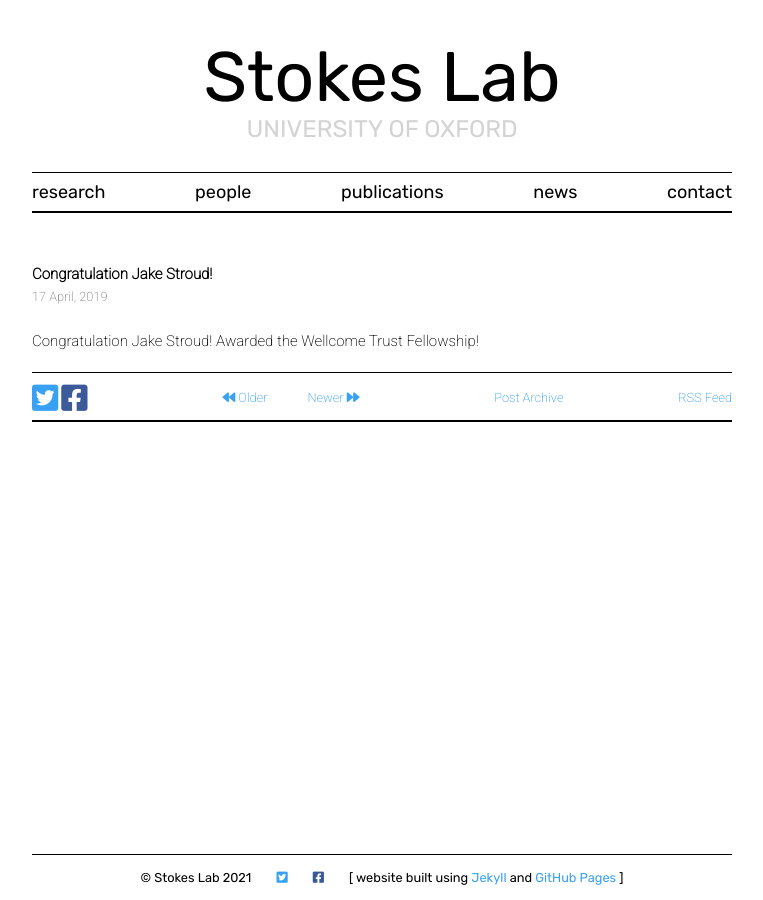
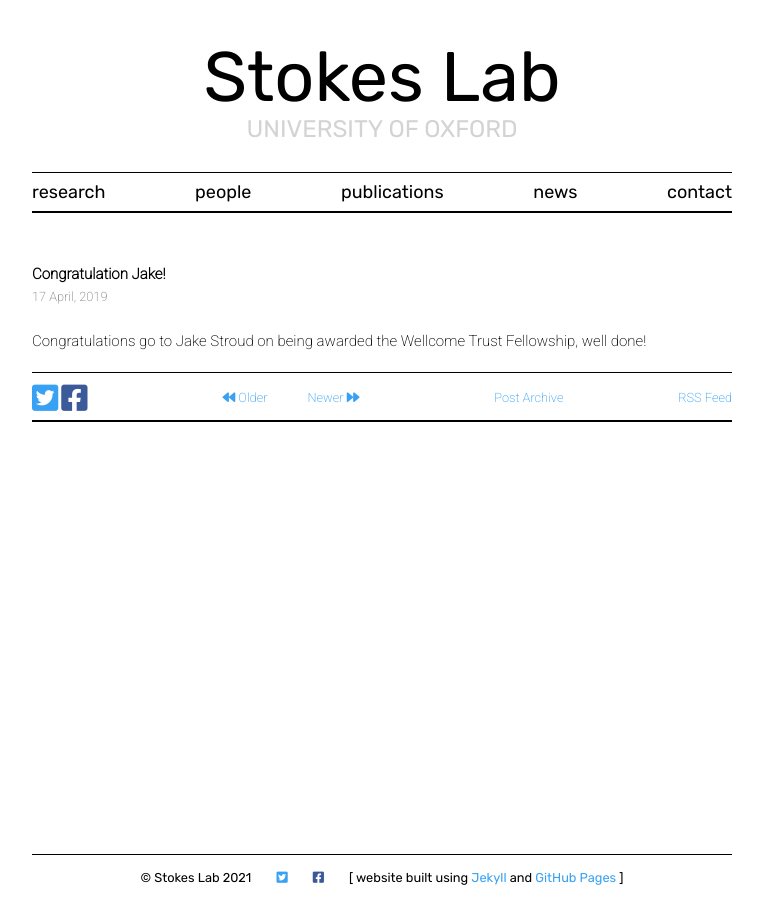
Before and after one commit to stokeslab/stokeslab.github.io, a Jekyll site: the page built from _posts/2019-04-17-welcome-jake.md, in a window 1280 px wide. Shown: the whole page, without its empty margins (258-1021 px from the left). Built offline with Jekyll 4.4.1, drawn with Linux system fonts in a browser that asks for light colours; nearby versions of some CDN libraries; some web fonts are replaced.

Commit message:
Update 2019-04-17-welcome-jake.md

```diff
--- a/_posts/2019-04-17-welcome-jake.md
+++ b/_posts/2019-04-17-welcome-jake.md
@@ -1,6 +1,6 @@
 ---
 layout: post
-title:  "Congratulation Jake Stroud!"
+title:  "Congratulation Jake!"
 ---
 
-Congratulation Jake Stroud! Awarded the Wellcome Trust Fellowship!
+Congratulations go to Jake Stroud on being awarded the Wellcome Trust Fellowship, well done!
```
